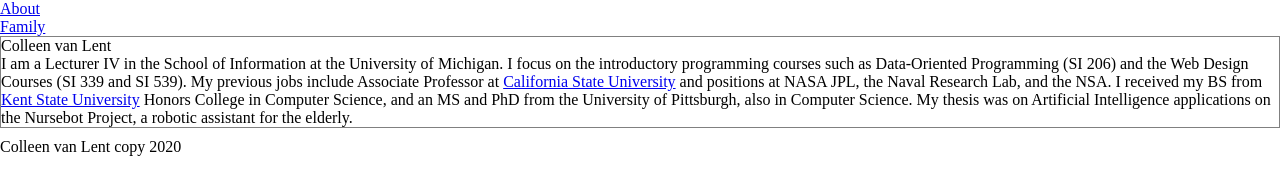
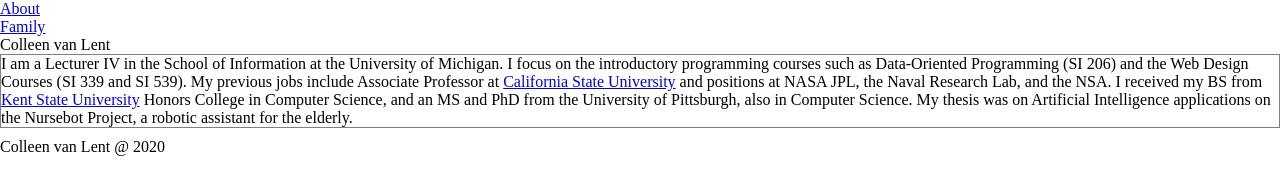
Before and after one commit to mainakhala/homework1, a plain HTML site: page index.html in a window 1280 px wide. Drawn offline with Linux system fonts and the light colour scheme.

Commit message:
Add files via upload

```diff
--- a/index.html
+++ b/index.html
@@ -17,18 +17,19 @@
 			<li><a href="family.html">Family</a></li>
 		</ol>
 	</nav>
+	<h1>Colleen van Lent</h1>
 </header>
 
 <main>
 
-<h1>Colleen van Lent</h1>
+
 
 I am a Lecturer IV in the School of Information at the University of Michigan. I focus on the introductory programming courses such as Data-Oriented Programming (SI 206) and the Web Design Courses (SI 339 and SI 539).
 
 My previous jobs include Associate Professor at <a href="https://www.csulb.edu/">California State University</a> and positions at NASA JPL, the Naval Research Lab, and the NSA. I received my BS from <a href="https://www.kent.edu/">Kent State University</a>  Honors College in Computer Science, and an MS and PhD from the University of Pittsburgh, also in Computer Science. My thesis was on Artificial Intelligence applications on the Nursebot Project, a robotic assistant for the elderly.
 </main>
 <footer>
-<p>Colleen van Lent copy 2020</p>
+<p>Colleen van Lent @ 2020</p>
 </footer>
 </body>
 </html>
```
